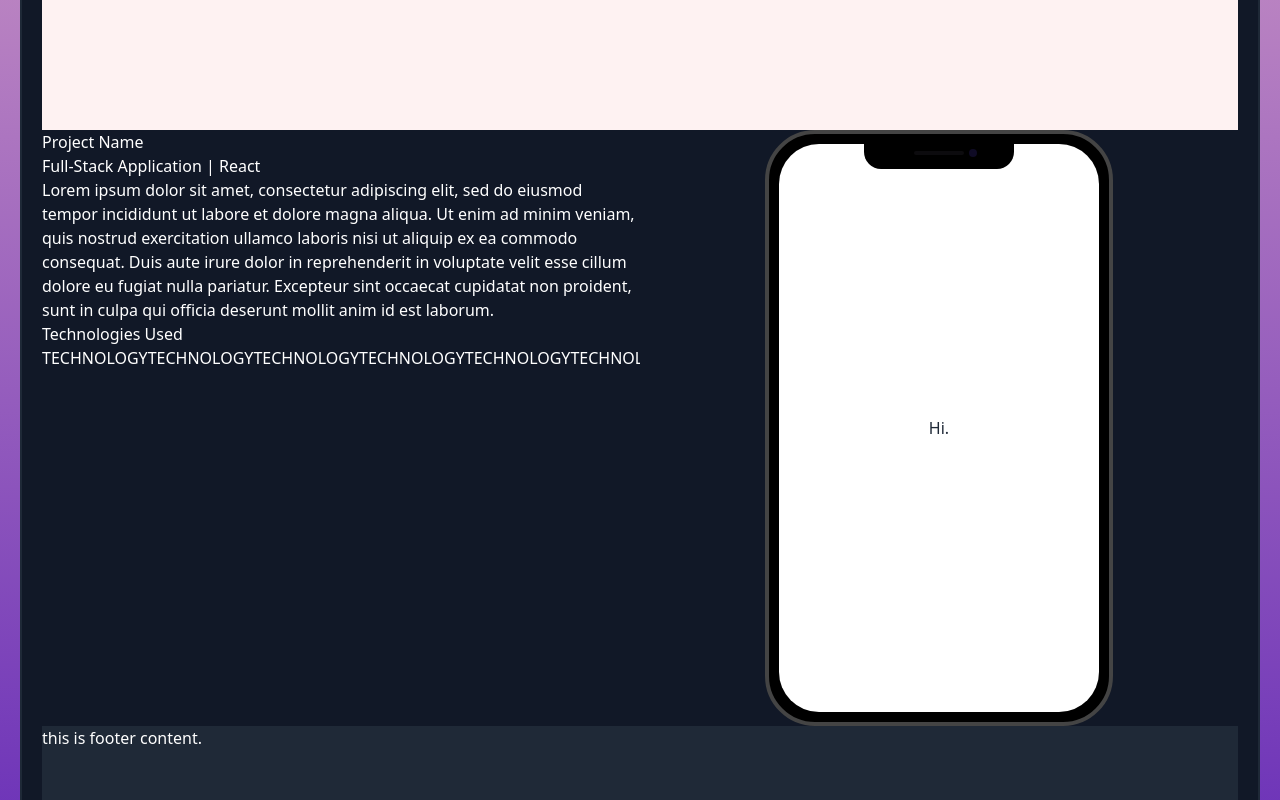
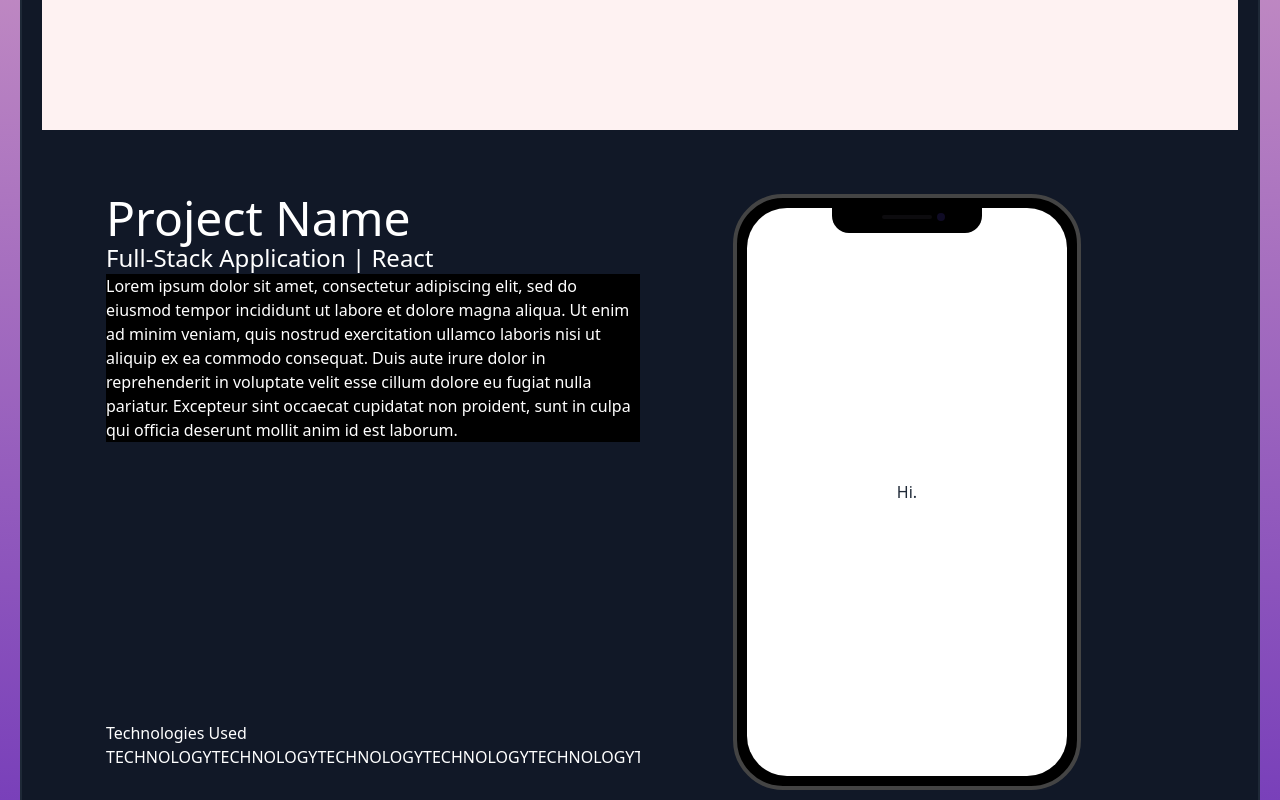
Before and after one commit to NickEikenberg/Nick-Eikenberg-Portfolio-Site, a React (Create React App) app: page / in a window 1280 px wide. Shown: the part 760-1560 px from the top of the page. Built offline with nearby package versions, Linux system fonts and the light colour scheme.

Commit message:
More styling

```diff
--- a/src/components/Project.js
+++ b/src/components/Project.js
@@ -2,19 +2,21 @@ import React from 'react';
 
 const Project = () => {
   return (
-    <div className="flex">
+    <div className="flex m-16">
       <div className="w-1/2">
-        <h1 className="">Project Name</h1>
-        <h2>Full-Stack Application | React</h2>
-        <p>
+        <h1 className="text-5xl">Project Name</h1>
+        <h2 className="text-2xl">Full-Stack Application | React</h2>
+        <div className="h-3/4">
+          <p className=" bg-black text-white">
             Lorem ipsum dolor sit amet, consectetur adipiscing elit, sed do
-          eiusmod tempor incididunt ut labore et dolore magna aliqua. Ut enim ad
-          minim veniam, quis nostrud exercitation ullamco laboris nisi ut
+            eiusmod tempor incididunt ut labore et dolore magna aliqua. Ut enim
+            ad minim veniam, quis nostrud exercitation ullamco laboris nisi ut
             aliquip ex ea commodo consequat. Duis aute irure dolor in
             reprehenderit in voluptate velit esse cillum dolore eu fugiat nulla
             pariatur. Excepteur sint occaecat cupidatat non proident, sunt in
             culpa qui officia deserunt mollit anim id est laborum.
           </p>
+        </div>
         <div>
           <h1>Technologies Used</h1>
           <div className="flex overflow-hidden">
```
Lines whose indentation alone changed are shown as unchanged.
